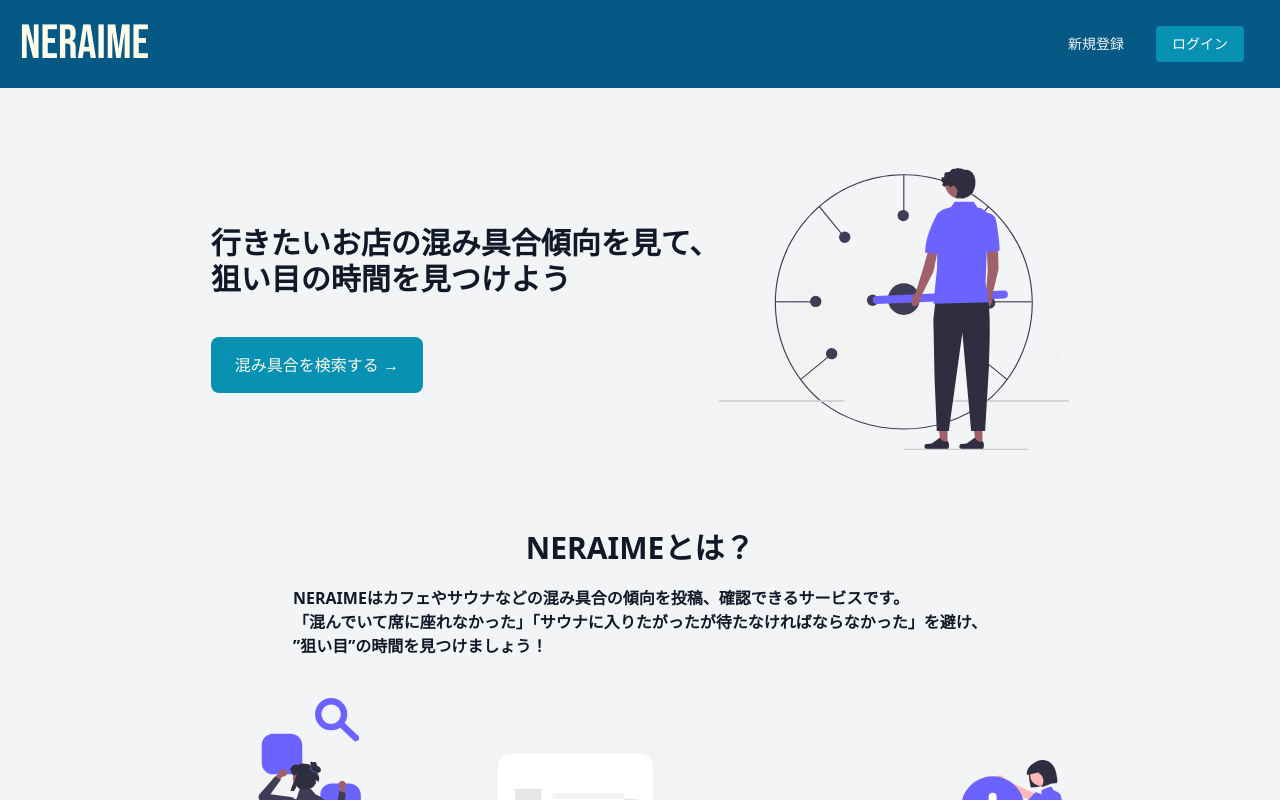
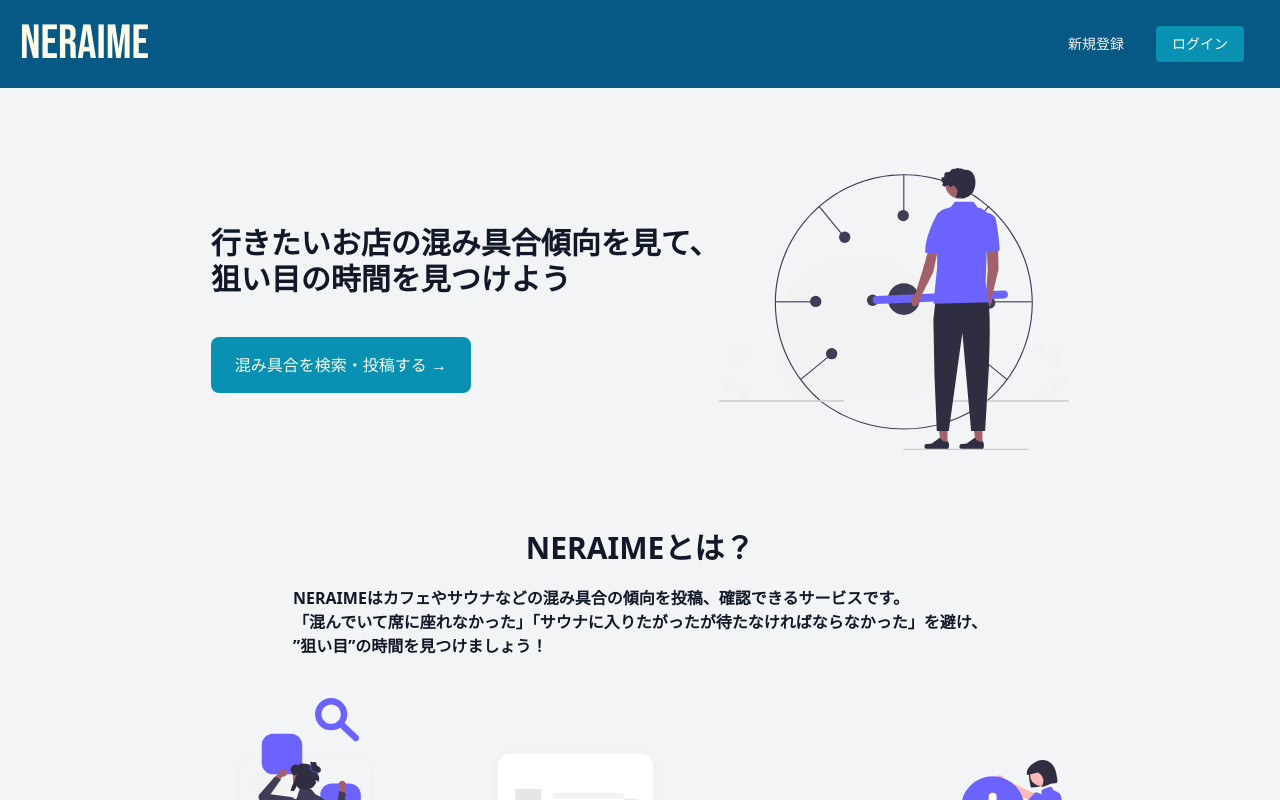
Before and after one commit to Hijikata1869/neraime-frontend, a Next.js app: page / in a window 1280 px wide. Shown: the top 800 px of the page. Built offline with nearby package versions, Linux system fonts and the light colour scheme; no server answers.

Commit message:
トップページの混み具合検索ボタンの文言を修正#50

```diff
--- a/components/IndexPage.tsx
+++ b/components/IndexPage.tsx
@@ -16,7 +16,7 @@ export const IndexPage: React.FC = memo(() => {
           <div>
             <Link href="search">
               <button className="py-4 px-6 rounded-lg transition mr-4 bg-cyan-600 text-amber-50 hover:bg-cyan-500 mt-10">
-                {`混み具合を検索する →`}
+                {`混み具合を検索・投稿する →`}
               </button>
             </Link>
           </div>
```
